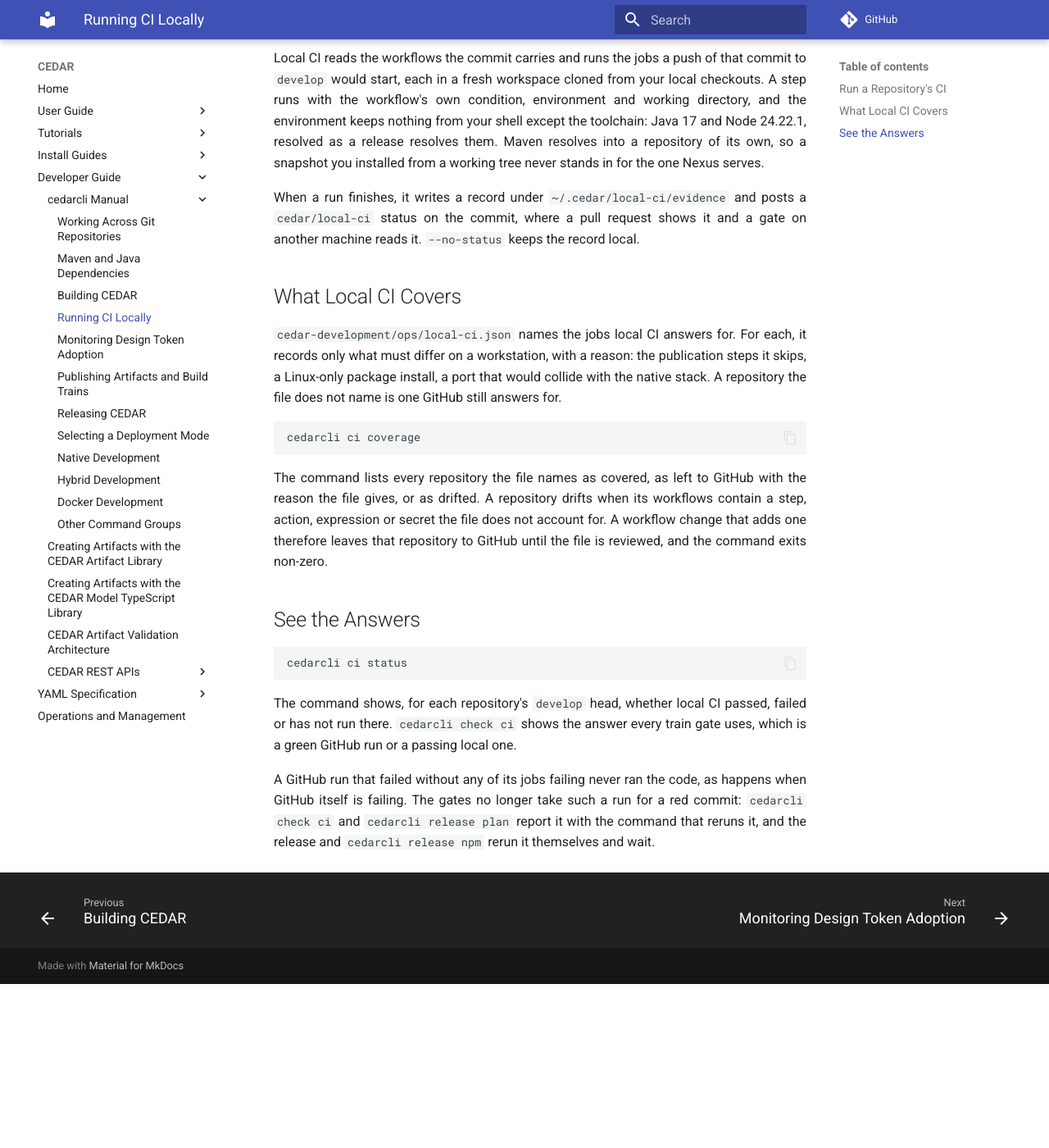
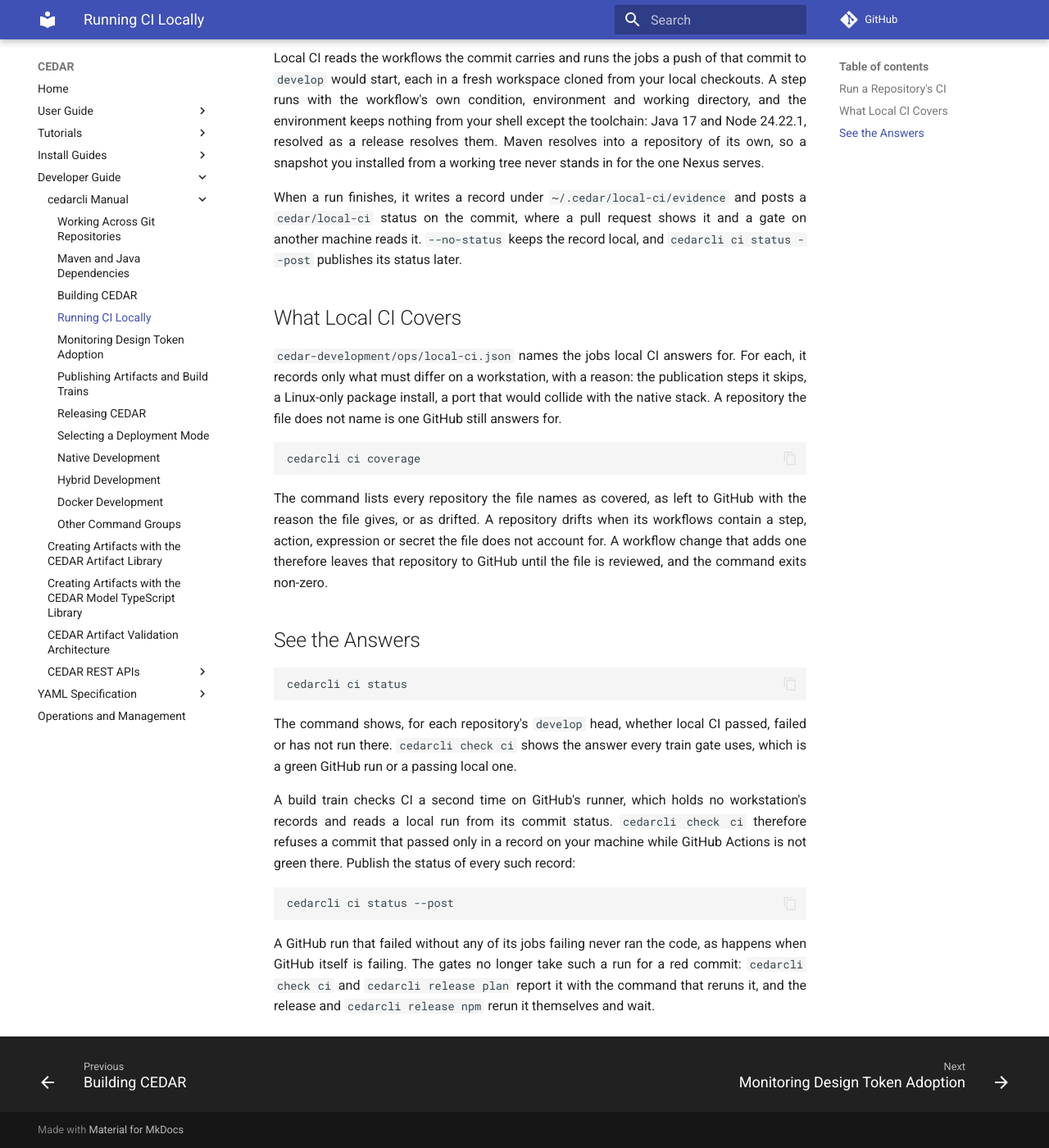
Before and after one commit to metadatacenter/cedar-mkdocs, an MkDocs documentation site: the page built from docs/developer-guide/cedarcli/local-ci.md, in a window 1280 px wide and 1400 px high, scrolled down 569 px. Shown: the whole window at 82% size. Built offline with MkDocs 1.6.1 and Material for MkDocs 9.7.7, drawn with Linux system fonts in a browser that asks for light colours; comment, search, counter and statistics services are not loaded; before the commit the page ends 1769 px from its top, so only the background shows below that.

Commit message:
Describe publishing a local CI status and the fuller train rehearsal
A build train's runner reads a local CI run from its commit status, so
the local CI page shows `cedarcli ci status --post`. The publishing page
says that a dry run goes on to the remote checks after a workspace
finding.

Co-Authored-By: Claude Fable 5.2 <noreply@anthropic.com>

````diff
--- a/docs/developer-guide/cedarcli/local-ci.md
+++ b/docs/developer-guide/cedarcli/local-ci.md
@@ -28,7 +28,8 @@ stands in for the one Nexus serves.
 
 When a run finishes, it writes a record under `~/.cedar/local-ci/evidence` and posts a
 `cedar/local-ci` status on the commit, where a pull request shows it and a gate on another machine
-reads it. `--no-status` keeps the record local.
+reads it. `--no-status` keeps the record local, and `cedarcli ci status --post` publishes its
+status later.
 
 ## What Local CI Covers
 
@@ -56,6 +57,15 @@ The command shows, for each repository's `develop` head, whether local CI passed
 run there. `cedarcli check ci` shows the answer every train gate uses, which is a green GitHub run or
 a passing local one.
 
+A build train checks CI a second time on GitHub's runner, which holds no workstation's records and
+reads a local run from its commit status. `cedarcli check ci` therefore refuses a commit that
+passed only in a record on your machine while GitHub Actions is not green there. Publish the status
+of every such record:
+
+```bash
+cedarcli ci status --post
+```
+
 A GitHub run that failed without any of its jobs failing never ran the code, as happens when GitHub
 itself is failing. The gates no longer take such a run for a red commit: `cedarcli check ci` and
 `cedarcli release plan` report it with the command that reruns it, and the release and
````
Also changed, not shown: docs/developer-guide/cedarcli/publishing.md (+3 -1 lines), docs/install-docker/cedarcli-cheat-sheet.md (+1 -0 lines).
